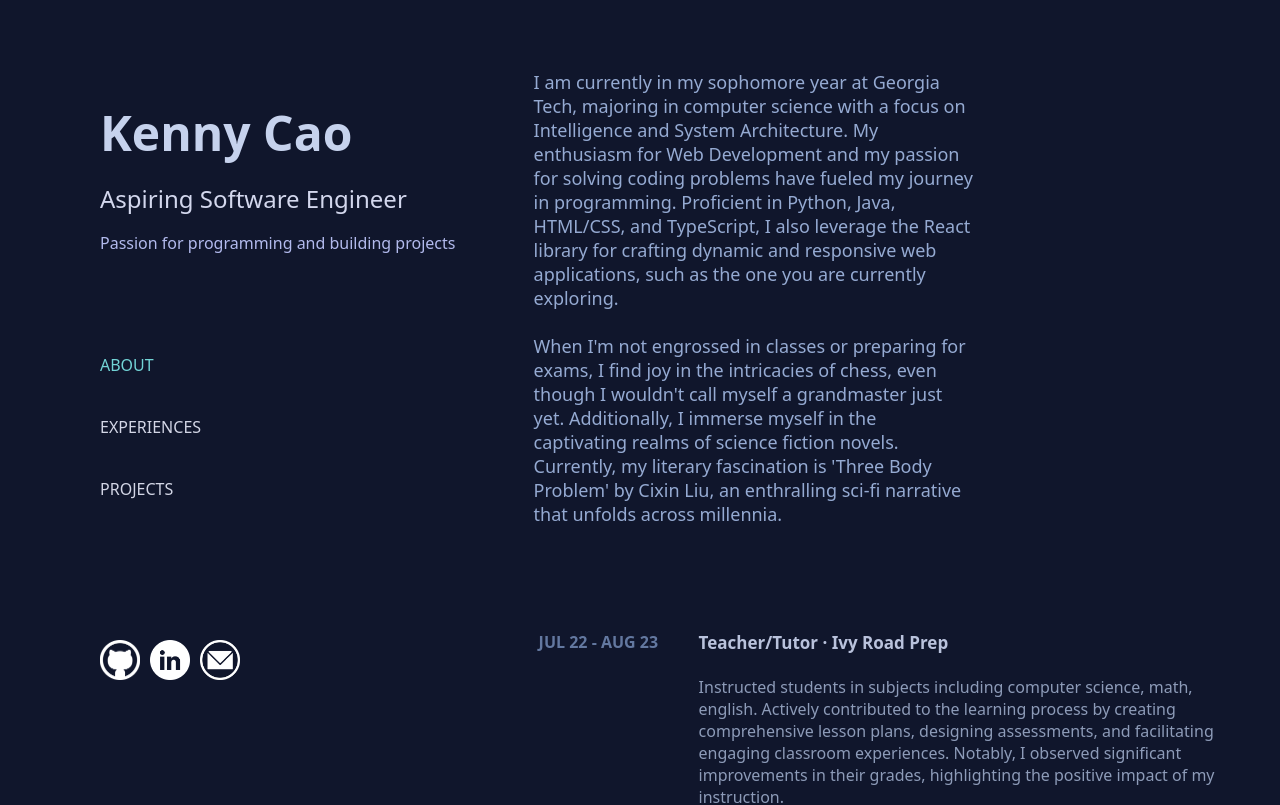
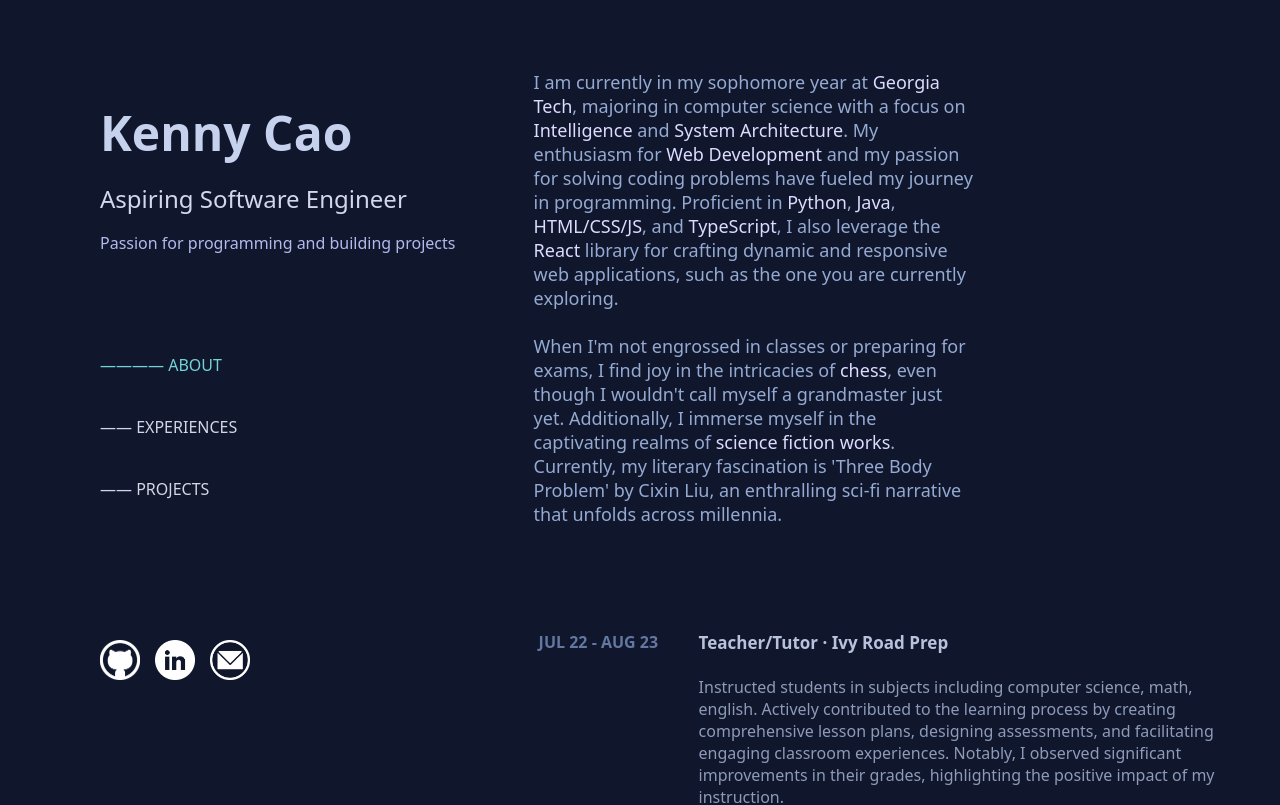
Before and after one commit to kcao0918/personal-website, a React (Create React App) app: page / in a window 1280 px wide. Shown: the top 805 px of the page. Built offline with nearby package versions, Linux system fonts and the light colour scheme.

Commit message:
updated menu

```diff
--- a/src/components/About.module.css
+++ b/src/components/About.module.css
@@ -6,3 +6,14 @@
   margin-top: 0px;
   font-size: 18px;
 }
+
+.Highlight {
+  display: inline;
+  color: rgb(220, 220, 255);
+  transition: color .4s ease;
+}
+
+.Highlight:hover {
+  color: #72d4d6;
+  cursor: pointer;
+}
--- a/src/components/About.tsx
+++ b/src/components/About.tsx
@@ -4,21 +4,29 @@
 const About = () => {
   return (
     <div className={styles.AboutMe}>
-      I am currently in my sophomore year at Georgia Tech, majoring in computer
-      science with a focus on Intelligence and System Architecture. My
-      enthusiasm for Web Development and my passion for solving coding problems
-      have fueled my journey in programming. Proficient in Python, Java,
-      HTML/CSS, and TypeScript, I also leverage the React library for crafting
+      I am currently in my sophomore year at
+      <div className={styles.Highlight}> Georgia Tech</div>, majoring in
+      computer science with a focus on
+      <div className={styles.Highlight}> Intelligence</div> and
+      <div className={styles.Highlight}> System Architecture</div>. My
+      enthusiasm for <div className={styles.Highlight}> Web Development</div>{" "}
+      and my passion for solving coding problems have fueled my journey in
+      programming. Proficient in <div className={styles.Highlight}> Python</div>
+      ,<div className={styles.Highlight}> Java</div>,
+      <div className={styles.Highlight}> HTML/CSS/JS</div>, and
+      <div className={styles.Highlight}> TypeScript</div>, I also leverage the
+      <div className={styles.Highlight}> React</div> library for crafting
       dynamic and responsive web applications, such as the one you are currently
       exploring.
       <br />
       <br />
       When I'm not engrossed in classes or preparing for exams, I find joy in
-      the intricacies of chess, even though I wouldn't call myself a grandmaster
-      just yet. Additionally, I immerse myself in the captivating realms of
-      science fiction novels. Currently, my literary fascination is 'Three Body
-      Problem' by Cixin Liu, an enthralling sci-fi narrative that unfolds across
-      millennia.
+      the intricacies of <div className={styles.Highlight}>chess</div>, even
+      though I wouldn't call myself a grandmaster just yet. Additionally, I
+      immerse myself in the captivating realms of
+      <div className={styles.Highlight}> science fiction works</div>. Currently,
+      my literary fascination is 'Three Body Problem' by Cixin Liu, an
+      enthralling sci-fi narrative that unfolds across millennia.
     </div>
   );
 };
--- a/src/components/Overview.module.css
+++ b/src/components/Overview.module.css
@@ -51,5 +51,13 @@
 
 .Icons {
   display: flex;
-  gap: 10px;
+  gap: 15px;
 }
+
+.Icons a {
+  transition: transform 0.4s ease-in-out;
+}
+
+.Icons a:hover {
+  transform: scale(1.5);
+}
--- a/src/components/Overview.tsx
+++ b/src/components/Overview.tsx
@@ -3,8 +3,20 @@
 import linkedinlogo from "../assets/images/linkedinlogo.png";
 import emaillogo from "../assets/images/emaillogo.png";
 import { Link } from "react-scroll";
+import { useState } from "react";
 
 const Overview = () => {
+  const [activeSection, setActiveSection] = useState("About");
+
+  const handleActiveSection = (to: string) => {
+    setActiveSection(to);
+  };
+
+  const handleDashes = (sect: string) => {
+    const isActive = activeSection === sect;
+    return isActive ? `———— ${sect}` : `—— ${sect}`;
+  };
+
   return (
     <div className={styles["Overview"]}>
       <div className={styles.Name}>Kenny Cao</div>
@@ -15,34 +27,37 @@
 
       <div className={styles.Menu}>
         <Link
-          activeStyle={{ color: "#72d4d6" }}
           to="about"
           spy={true}
           smooth={true}
           duration={500}
           className={styles.AboutSelect}
+          onSetActive={() => handleActiveSection("About")}
+          style={{ color: activeSection === "About" ? "#72d4d6" : "#d3d6e6" }}
         >
-          About
+          {handleDashes("About")}
         </Link>
         <Link
-          activeStyle={{ color: "#72d4d6" }}
           to="experiences"
           spy={true}
           smooth={true}
           duration={500}
           className={styles.ExpSelect}
+          onSetActive={() => handleActiveSection("Experiences")}
+          style={{ color: activeSection === "Experiences" ? "#72d4d6" : "#d3d6e6" }}
         >
-          Experiences
+          {handleDashes("Experiences")}
         </Link>
         <Link
-          activeStyle={{ color: "#72d4d6" }}
           to="projects"
           spy={true}
           smooth={true}
           duration={500}
           className={styles.ProjectsSelect}
+          onSetActive={() => handleActiveSection("Projects")}
+          style={{ color: activeSection === "Projects" ? "#72d4d6" : "#d3d6e6" }}
         >
-          Projects
+          {handleDashes("Projects")}
         </Link>
       </div>
 
```
Also changed, not shown: 1 other file (tests, documents, lock files or other folders).
